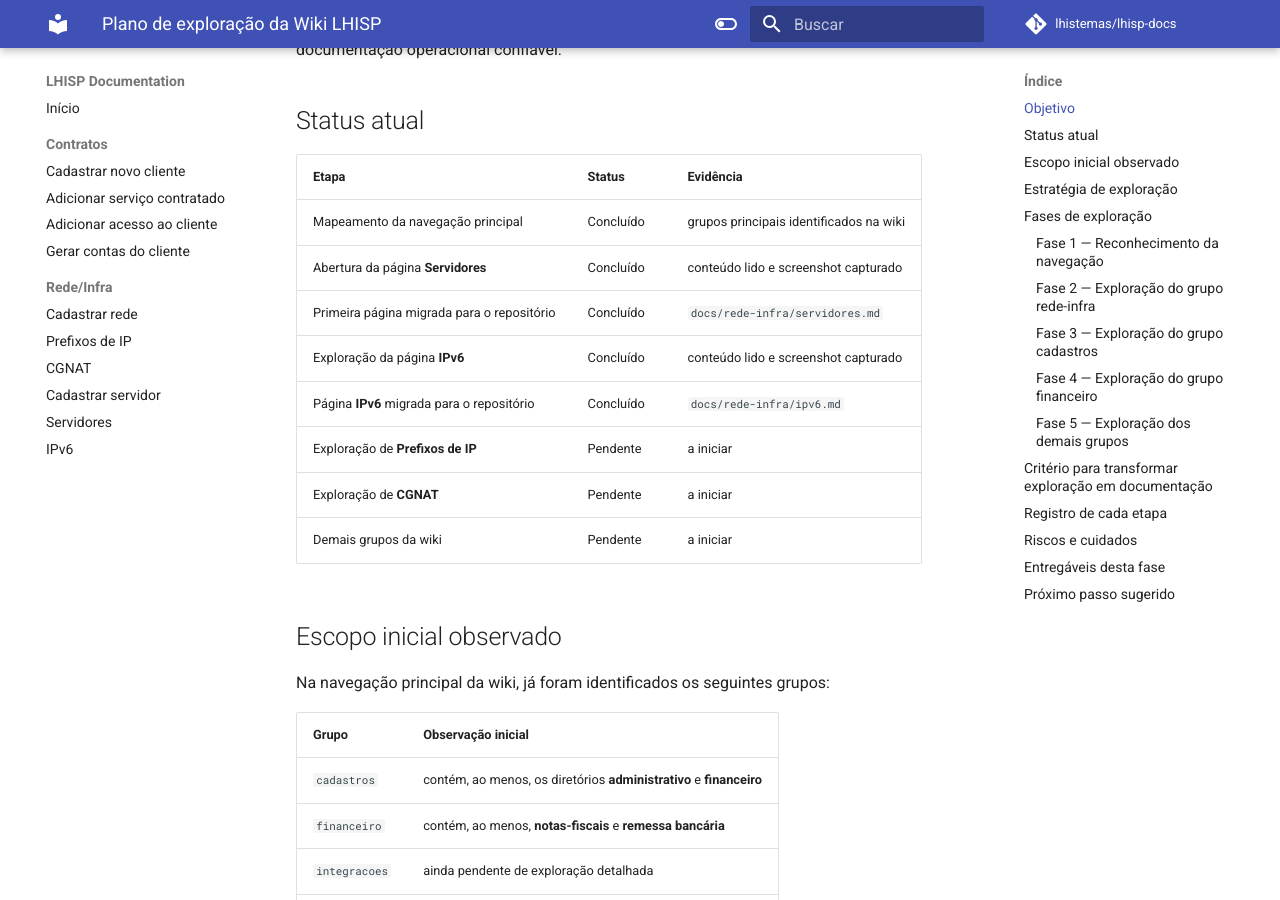
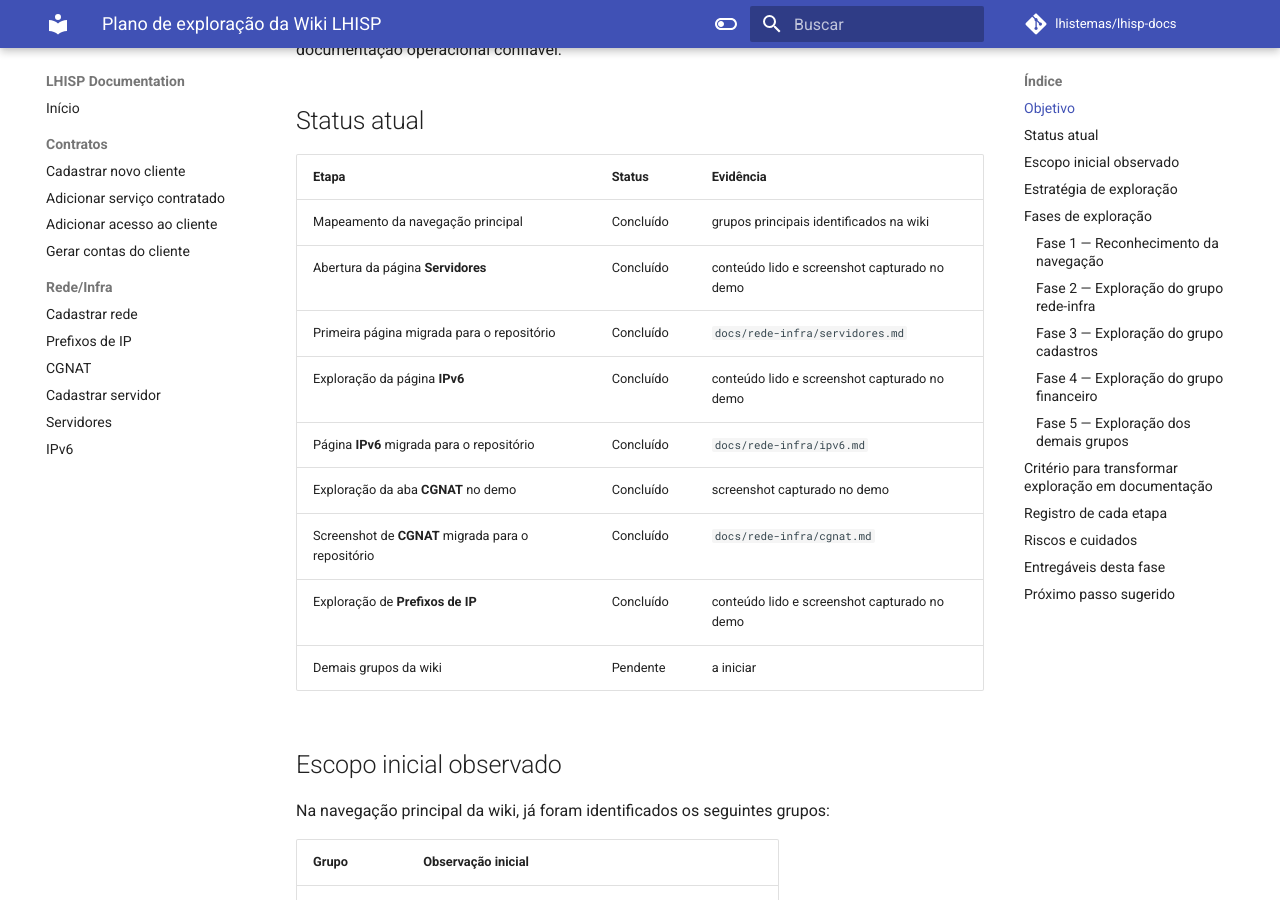
Before and after one commit to leandro-costa-oliveira/lhisp-docs, an MkDocs documentation site: the page built from docs/planejamento/plano-exploracao-wiki.md, in a window 1280 px wide and 900 px high, scrolled down 389 px. Built offline with MkDocs 1.6.1 and Material for MkDocs 9.7.7, drawn with Linux system fonts in a browser that asks for light colours; comment, search, counter and statistics services are not loaded.

Commit message:
docs: replace wiki screenshots with demo captures

```diff
--- a/docs/planejamento/plano-exploracao-wiki.md
+++ b/docs/planejamento/plano-exploracao-wiki.md
@@ -16,12 +16,13 @@ Mapear a estrutura da wiki do LHISP de forma progressiva, começando pela navega
 | Etapa | Status | Evidência |
 |---|---|---|
 | Mapeamento da navegação principal | Concluído | grupos principais identificados na wiki |
-| Abertura da página **Servidores** | Concluído | conteúdo lido e screenshot capturado |
+| Abertura da página **Servidores** | Concluído | conteúdo lido e screenshot capturado no demo |
 | Primeira página migrada para o repositório | Concluído | `docs/rede-infra/servidores.md` |
-| Exploração da página **IPv6** | Concluído | conteúdo lido e screenshot capturado |
+| Exploração da página **IPv6** | Concluído | conteúdo lido e screenshot capturado no demo |
 | Página **IPv6** migrada para o repositório | Concluído | `docs/rede-infra/ipv6.md` |
-| Exploração de **Prefixos de IP** | Pendente | a iniciar |
-| Exploração de **CGNAT** | Pendente | a iniciar |
+| Exploração da aba **CGNAT** no demo | Concluído | screenshot capturado no demo |
+| Screenshot de **CGNAT** migrada para o repositório | Concluído | `docs/rede-infra/cgnat.md` |
+| Exploração de **Prefixos de IP** | Concluído | conteúdo lido e screenshot capturado no demo |
 | Demais grupos da wiki | Pendente | a iniciar |
 
 ## Escopo inicial observado
```
Also changed, not shown: docs/rede-infra/cgnat.md (+2 -2 lines), docs/rede-infra/ipv6.md (+2 -2 lines), docs/rede-infra/prefixos-ip.md (+2 -2 lines), docs/rede-infra/servidores.md (+2 -2 lines), docs/assets/screenshots/rede-infra/cgnat.png, docs/assets/screenshots/rede-infra/ipv6.png, docs/assets/screenshots/rede-infra/prefixos-ip.png, docs/assets/screenshots/rede-infra/servidores.png.
